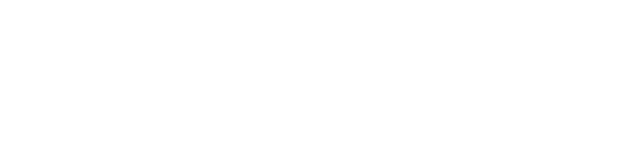
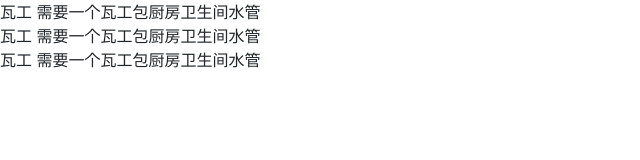
Before and after one commit to qdone8/house, a plain HTML site: page index.html in a window 1280 px wide. Shown: the whole page, without its empty margins (0-640 px from the left). Drawn offline with nearby package versions, Linux system fonts and the light colour scheme.

Commit message:
master:增加body内容

```diff
--- a/index.html
+++ b/index.html
@@ -47,10 +47,8 @@
     <script src="https://oss.maxcdn.com/libs/html5shiv/3.7.0/html5shiv.js"></script>
     <script src="https://oss.maxcdn.com/libs/respond.js/1.3.0/respond.min.js"></script>
     <![endif]-->
-<!--公用文件 END-->
 
 <!-- Bootstrap CSS -->
-
 <link rel="stylesheet" href="css/bootstrap.min.css">
 <!-- Bootstrap CSS -->
 
@@ -62,25 +60,9 @@
 <p class="browserupgrade">您在使用一个 <strong>旧版本的</strong> 浏览器。请更新你的浏览器来更好的体验本网站.</p>
 <![endif]-->
 
-
-
-
-
-
-
-
-
-
-
-
-
-
-
-
-
-
-
-
+<div>瓦工 需要一个瓦工包厨房卫生间水管</div>
+<div>瓦工 需要一个瓦工包厨房卫生间水管</div>
+<div>瓦工 需要一个瓦工包厨房卫生间水管</div>
 <!-- Optional JavaScript -->
 <!-- jQuery first, then Popper.js, then Bootstrap JS -->
 <script type="text/javascript" src="js/jquery.slim.min.js"></script>
```
